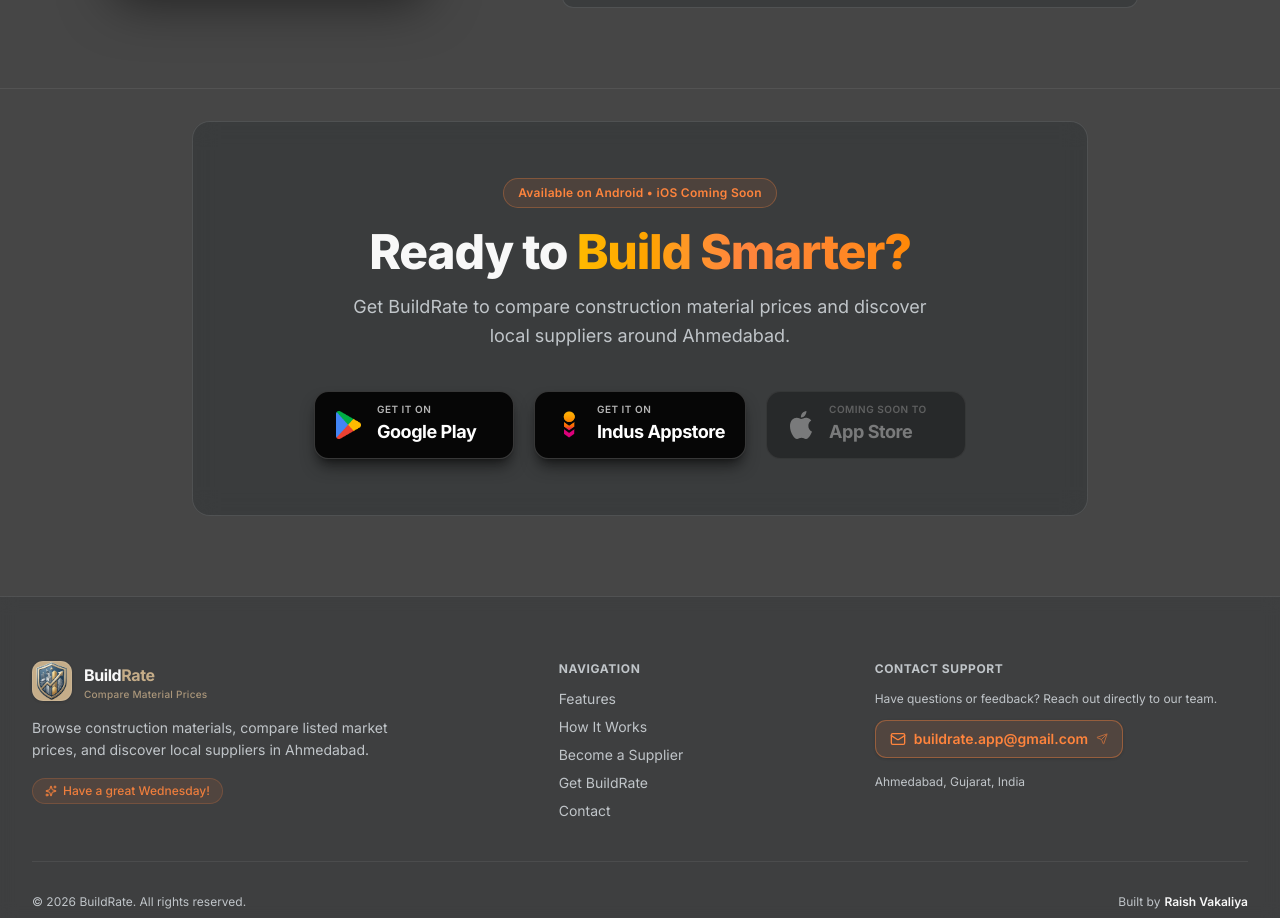
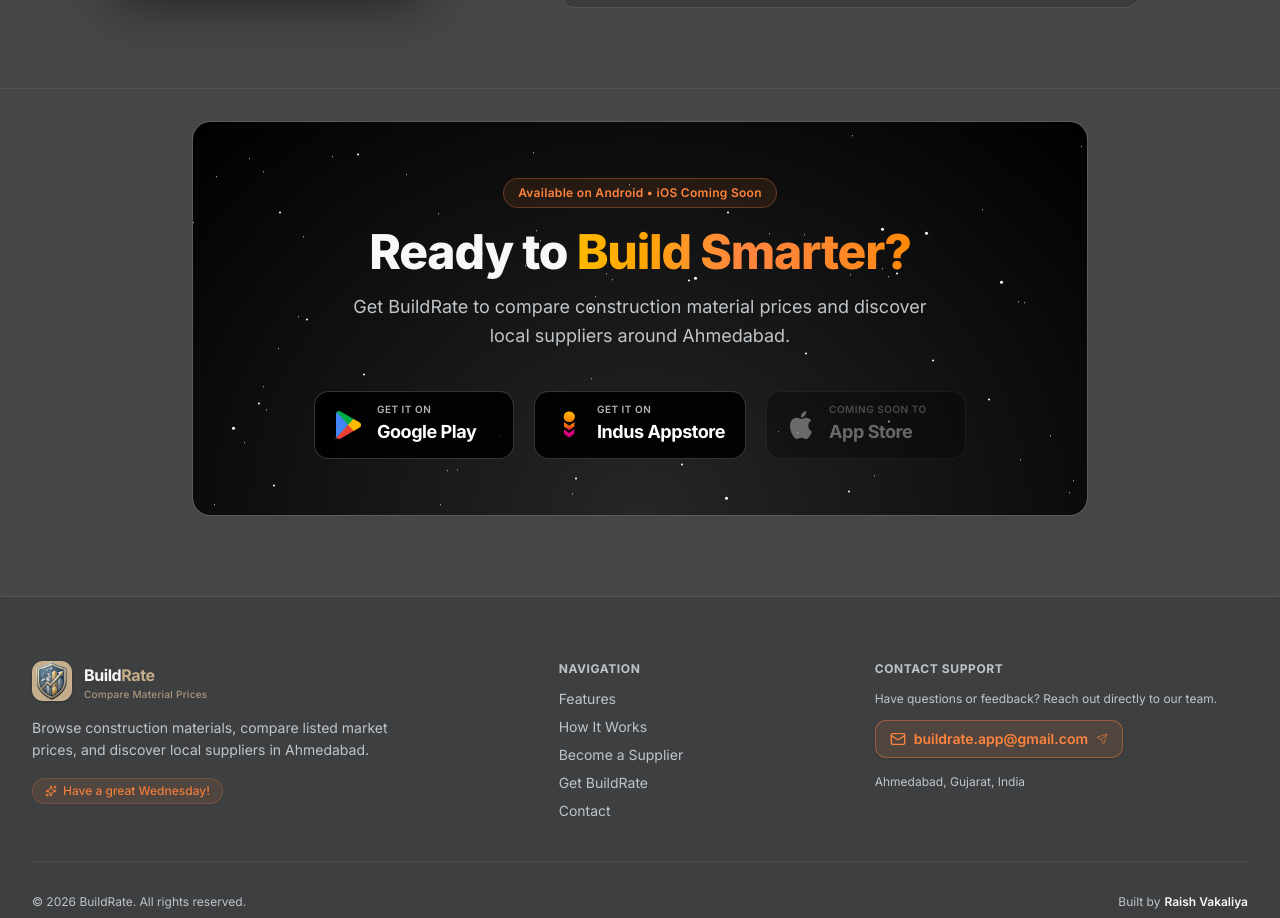
Before and after one commit to RaishVakaliya/buildrate-website, a Next.js app: page / in a window 1280 px wide. Shown: the part 3086-4004 px from the top of the page. Built offline with nearby package versions, Linux system fonts and the light colour scheme; no server answers.

Commit message:
feat(website): add stars background to download card section

```diff
--- /dev/null
+++ b/components/animate-ui/components/backgrounds/stars.tsx
@@ -0,0 +1,161 @@
+'use client';
+
+import * as React from 'react';
+import {
+  type HTMLMotionProps,
+  motion,
+  useMotionValue,
+  useSpring,
+  type SpringOptions,
+  type Transition,
+} from 'motion/react';
+
+import { cn } from '@/lib/utils';
+
+type StarLayerProps = HTMLMotionProps<'div'> & {
+  count: number;
+  size: number;
+  transition: Transition;
+  starColor: string;
+};
+
+function generateStars(count: number, starColor: string) {
+  const shadows: string[] = [];
+  for (let i = 0; i < count; i++) {
+    const x = Math.floor(Math.random() * 4000) - 2000;
+    const y = Math.floor(Math.random() * 4000) - 2000;
+    shadows.push(`${x}px ${y}px ${starColor}`);
+  }
+  return shadows.join(', ');
+}
+
+function StarLayer({
+  count = 1000,
+  size = 1,
+  transition = { repeat: Infinity, duration: 50, ease: 'linear' },
+  starColor = '#fff',
+  className,
+  ...props
+}: StarLayerProps) {
+  const [boxShadow, setBoxShadow] = React.useState<string>('');
+
+  React.useEffect(() => {
+    setBoxShadow(generateStars(count, starColor));
+  }, [count, starColor]);
+
+  return (
+    <motion.div
+      data-slot="star-layer"
+      animate={{ y: [0, -2000] }}
+      transition={transition}
+      className={cn('absolute top-0 left-0 w-full h-[2000px]', className)}
+      {...props}
+    >
+      <div
+        className="absolute bg-transparent rounded-full"
+        style={{
+          width: `${size}px`,
+          height: `${size}px`,
+          boxShadow: boxShadow,
+        }}
+      />
+      <div
+        className="absolute bg-transparent rounded-full top-[2000px]"
+        style={{
+          width: `${size}px`,
+          height: `${size}px`,
+          boxShadow: boxShadow,
+        }}
+      />
+    </motion.div>
+  );
+}
+
+type StarsBackgroundProps = React.ComponentProps<'div'> & {
+  factor?: number;
+  speed?: number;
+  transition?: SpringOptions;
+  starColor?: string;
+  pointerEvents?: boolean;
+};
+
+function StarsBackground({
+  children,
+  className,
+  factor = 0.05,
+  speed = 50,
+  transition = { stiffness: 50, damping: 20 },
+  starColor = '#fff',
+  pointerEvents = true,
+  ...props
+}: StarsBackgroundProps) {
+  const offsetX = useMotionValue(1);
+  const offsetY = useMotionValue(1);
+
+  const springX = useSpring(offsetX, transition);
+  const springY = useSpring(offsetY, transition);
+
+  const handleMouseMove = React.useCallback(
+    (e: React.MouseEvent<HTMLDivElement, MouseEvent>) => {
+      const centerX = window.innerWidth / 2;
+      const centerY = window.innerHeight / 2;
+      const newOffsetX = -(e.clientX - centerX) * factor;
+      const newOffsetY = -(e.clientY - centerY) * factor;
+      offsetX.set(newOffsetX);
+      offsetY.set(newOffsetY);
+    },
+    [offsetX, offsetY, factor],
+  );
+
+  return (
+    <div
+      data-slot="stars-background"
+      className={cn(
+        'relative size-full overflow-hidden bg-[radial-gradient(ellipse_at_bottom,_#262626_0%,_#000_100%)]',
+        className,
+      )}
+      onMouseMove={handleMouseMove}
+      {...props}
+    >
+      <motion.div
+        style={{ x: springX, y: springY }}
+        className={cn({ 'pointer-events-none': !pointerEvents })}
+      >
+        <StarLayer
+          count={1000}
+          size={1}
+          transition={{ repeat: Infinity, duration: speed, ease: 'linear' }}
+          starColor={starColor}
+        />
+        <StarLayer
+          count={400}
+          size={2}
+          transition={{
+            repeat: Infinity,
+            duration: speed * 2,
+            ease: 'linear',
+          }}
+          starColor={starColor}
+        />
+        <StarLayer
+          count={200}
+          size={3}
+          transition={{
+            repeat: Infinity,
+            duration: speed * 3,
+            ease: 'linear',
+          }}
+          starColor={starColor}
+        />
+      </motion.div>
+      {children}
+    </div>
+  );
+}
+
+export {
+  StarLayer,
+  StarsBackground,
+  type StarLayerProps,
+  type StarsBackgroundProps,
+};
--- a/components/download/download.tsx
+++ b/components/download/download.tsx
@@ -3,6 +3,7 @@
 import Image from "next/image";
 import { motion } from "motion/react";
 import { STORE_LINKS } from "@/constants/store-links";
+import { StarsBackground } from "@/components/animate-ui/components/backgrounds/stars";
 
 export function DownloadSection() {
   return (
@@ -17,8 +18,15 @@
           whileInView={{ opacity: 1, y: 0 }}
           viewport={{ once: true, margin: "-40px" }}
           transition={{ duration: 0.5, ease: "easeOut" }}
-          className="max-w-4xl mx-auto rounded-3xl border border-border/80 bg-card/60 p-8 sm:p-12 md:p-14 text-center backdrop-blur-md"
+          className="relative max-w-4xl mx-auto rounded-3xl border border-border/80 overflow-hidden p-8 sm:p-12 md:p-14 text-center"
         >
+          <StarsBackground
+            starColor="#ffffff"
+            pointerEvents={true}
+            className="absolute inset-0 size-full rounded-3xl -z-0 bg-[radial-gradient(ellipse_at_bottom,_#262626_0%,_#000_100%)]"
+          />
+
+          <div className="relative z-10">
             <div className="inline-flex items-center gap-2 px-3.5 py-1.5 rounded-full border border-primary/30 bg-primary/10 text-primary text-xs font-semibold tracking-wide mb-5">
               <span>Available on Android &bull; iOS Coming Soon</span>
             </div>
@@ -43,7 +51,7 @@
                 href={STORE_LINKS.googlePlay.url}
                 target="_blank"
                 rel="noopener noreferrer"
-              className="inline-flex items-center gap-3.5 px-5 py-3 rounded-2xl bg-black/90 hover:bg-black border border-white/20 hover:border-white/40 text-white transition-all duration-200 shadow-lg shadow-black/50 hover:scale-[1.02] active:scale-[0.98] min-w-[200px] text-left cursor-pointer"
+                className="inline-flex items-center gap-3.5 px-5 py-3 rounded-2xl bg-black/90 hover:bg-black border border-white/20 hover:border-white/40 text-white transition-all duration-200 hover:scale-[1.02] active:scale-[0.98] min-w-[200px] text-left cursor-pointer"
               >
                 <Image
                   src="/google-play-store-icon.webp"
@@ -66,7 +74,7 @@
                 href={STORE_LINKS.indusAppstore.url}
                 target="_blank"
                 rel="noopener noreferrer"
-              className="inline-flex items-center gap-3.5 px-5 py-3 rounded-2xl bg-black/90 hover:bg-black border border-white/20 hover:border-white/40 text-white transition-all duration-200 shadow-lg shadow-black/50 hover:scale-[1.02] active:scale-[0.98] min-w-[200px] text-left cursor-pointer"
+                className="inline-flex items-center gap-3.5 px-5 py-3 rounded-2xl bg-black/90 hover:bg-black border border-white/20 hover:border-white/40 text-white transition-all duration-200 hover:scale-[1.02] active:scale-[0.98] min-w-[200px] text-left cursor-pointer"
               >
                 <Image
                   src="/indus-icon.webp"
@@ -106,6 +114,7 @@
                 </div>
               </div>
             </div>
+          </div>
         </motion.div>
       </div>
     </section>
```
Lines whose indentation alone changed are shown as unchanged.
